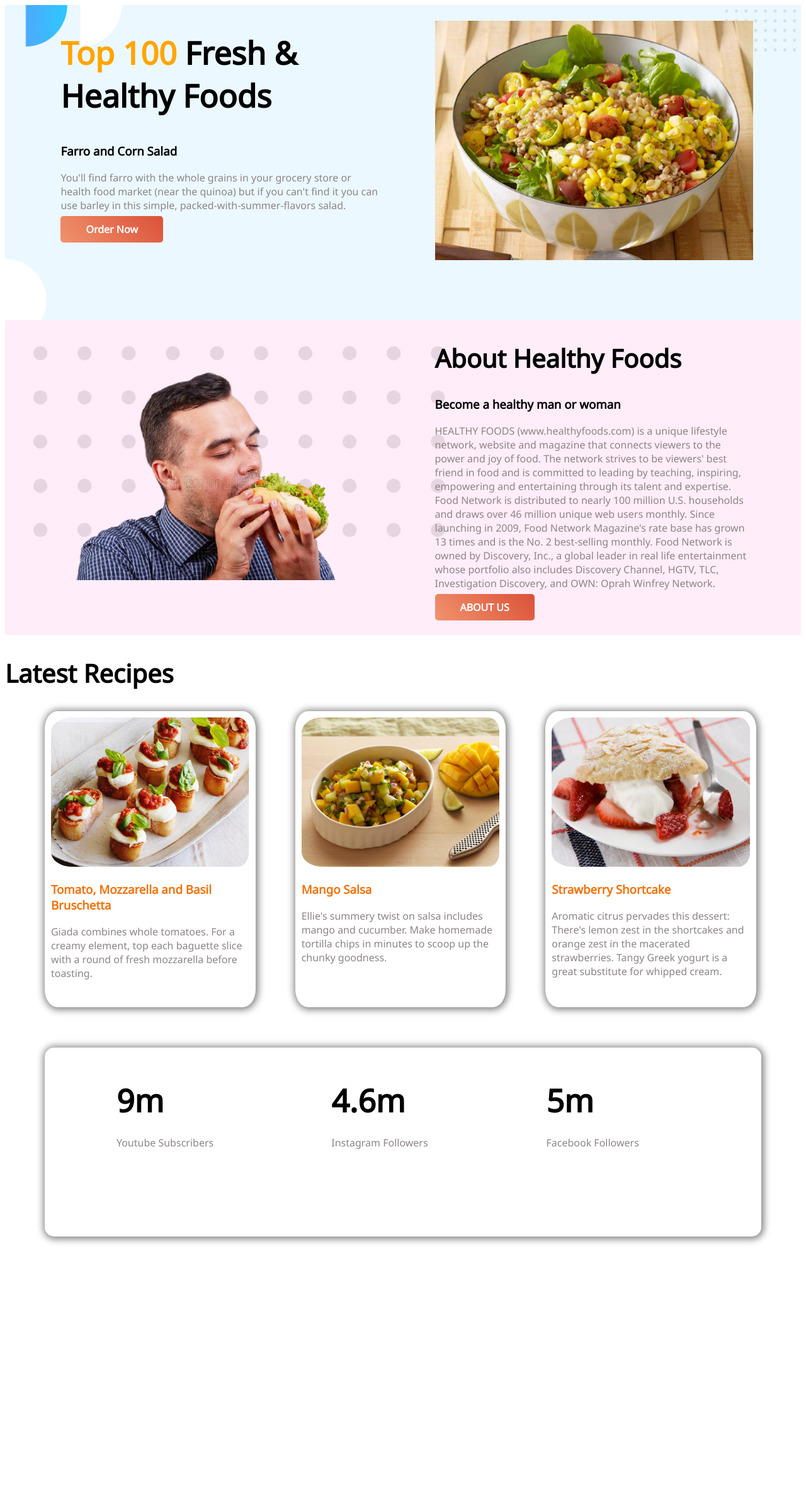
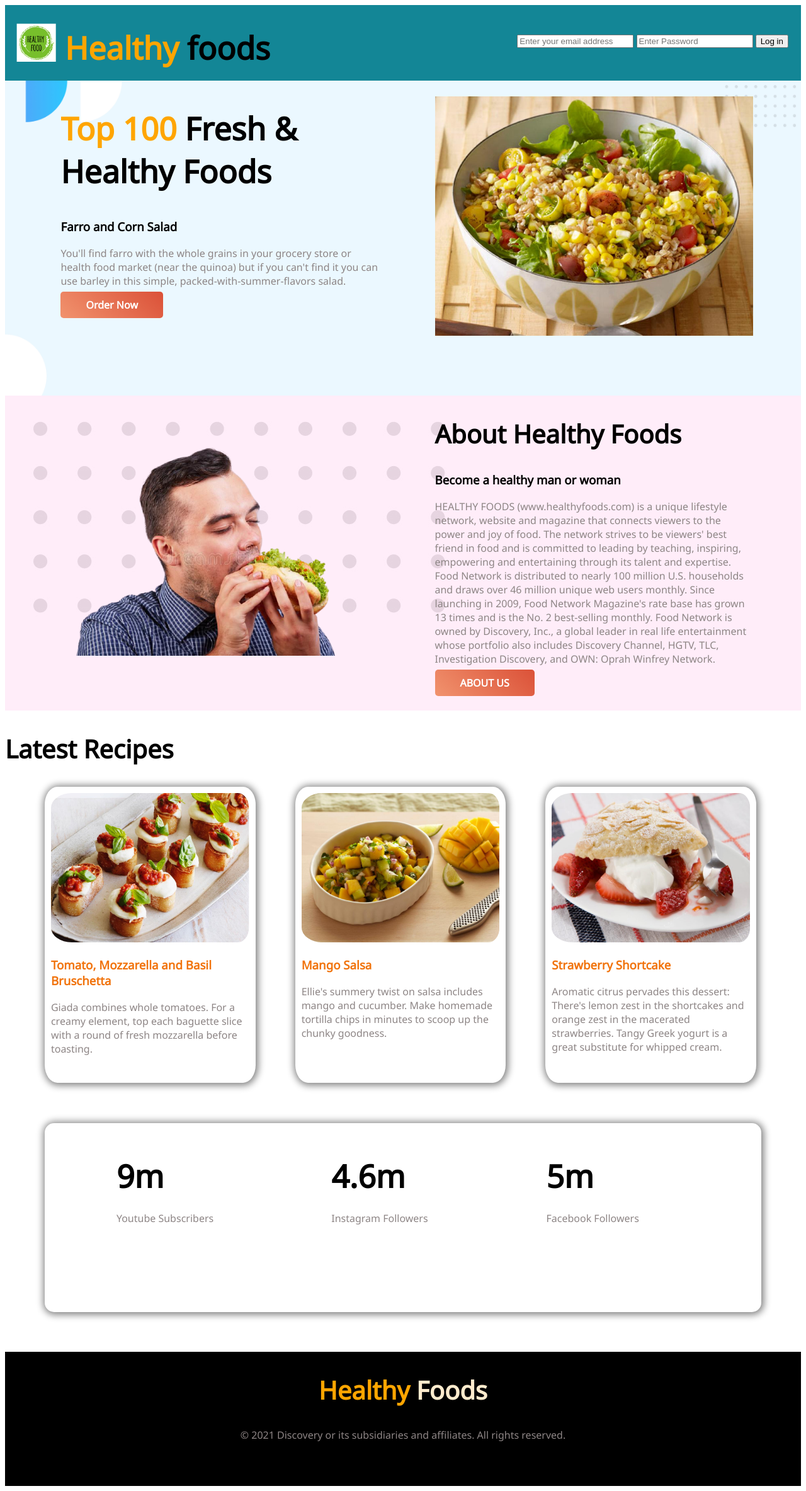
Before and after one commit to asmsahol/healthy-foods, a plain HTML site: page index.html in a window 1280 px wide. Shown: the whole page at 63% size. Before the commit the page ends 2026 px from the top, so only its background shows below. Drawn offline with Linux system fonts and the light colour scheme; files whose address does not match are found by name.

Commit message:
added Header

```diff
--- a/index.html
+++ b/index.html
@@ -5,12 +5,28 @@
     <meta http-equiv="X-UA-Compatible" content="IE=edge">
     <meta name="viewport" content="width=device-width, initial-scale=1.0">
     <title>Healthy foods</title>
+    <link rel="icon" href="icon_path" type="images/logo.png">
     <link rel="preconnect" href="https://fonts.googleapis.com">
     <link rel="preconnect" href="https://fonts.gstatic.com" crossorigin>
     <link href="https://fonts.googleapis.com/css2?family=Noto+Sans&display=swap" rel="stylesheet">
     <link rel="stylesheet" href="style.css">
 </head>
 <body>
+    <div class="headersaction">
+        <div class="logosaction">
+            <div class="head-left">
+                <a target="_blank" href="http://www.facebook.com/sahol.bin.mijan"><img src="images/logo.png" alt="logo"></a>
+            </div>
+            <div class="head-left">
+                <h1><span>Healthy </span>foods</a></h1>
+            </div>
+        </div>
+        <div class="logosec">
+            <input type="email" name="email" placeholder="Enter your email address">
+            <input type="password" placeholder="Enter Password" name="psw" required>
+            <button type="submit">Log in</button>
+        </div>
+    </div>
     <section class="banner-top">
         <div class="sec-side">
             <h1><span>Top 100 </span>Fresh & Healthy Foods</h1>
@@ -77,5 +93,9 @@
             <p>Facebook Followers</p>
         </div>
     </section>
+    <footer class="footersec">
+        <h2><span>Healthy </span>Foods</h2>
+        <p> © 2021 Discovery or its subsidiaries and affiliates. All rights reserved.</p>
+    </footer>
 </body>
 </html>
--- a/style.css
+++ b/style.css
@@ -100,3 +100,44 @@
     font-size: 50px;
     margin-bottom: 10%;
 }
+.footersec{
+    background-color: black;
+    height: 150px;
+    width: 100%;
+    overflow: hidden;
+    padding-bottom: 5%;
+}
+.footersec h2{
+    text-align: center;
+    color: blanchedalmond;
+}
+.footersec h2 span{
+    color: orange;
+}
+.footersec p{
+    text-align: center;
+}
+.headersaction {
+    background: #138696;
+    height: 120px;
+  }
+  .logosaction {
+    float: left;
+    height: 80px;
+  }
+  .logosec{
+      float: right;
+      margin: 45px 20px;
+  }
+  .logosaction img {
+    margin: 20px 5px 2px 10px;
+    width: 80px;
+  }
+  .head-title h1{
+    margin:0%;
+    padding: 0%;
+    margin-bottom: 20px;
+  }
+  .head-left{
+      float: left;
+  }
```
Also changed, not shown: images/logo.jpg (added), images/logo.png (added).
